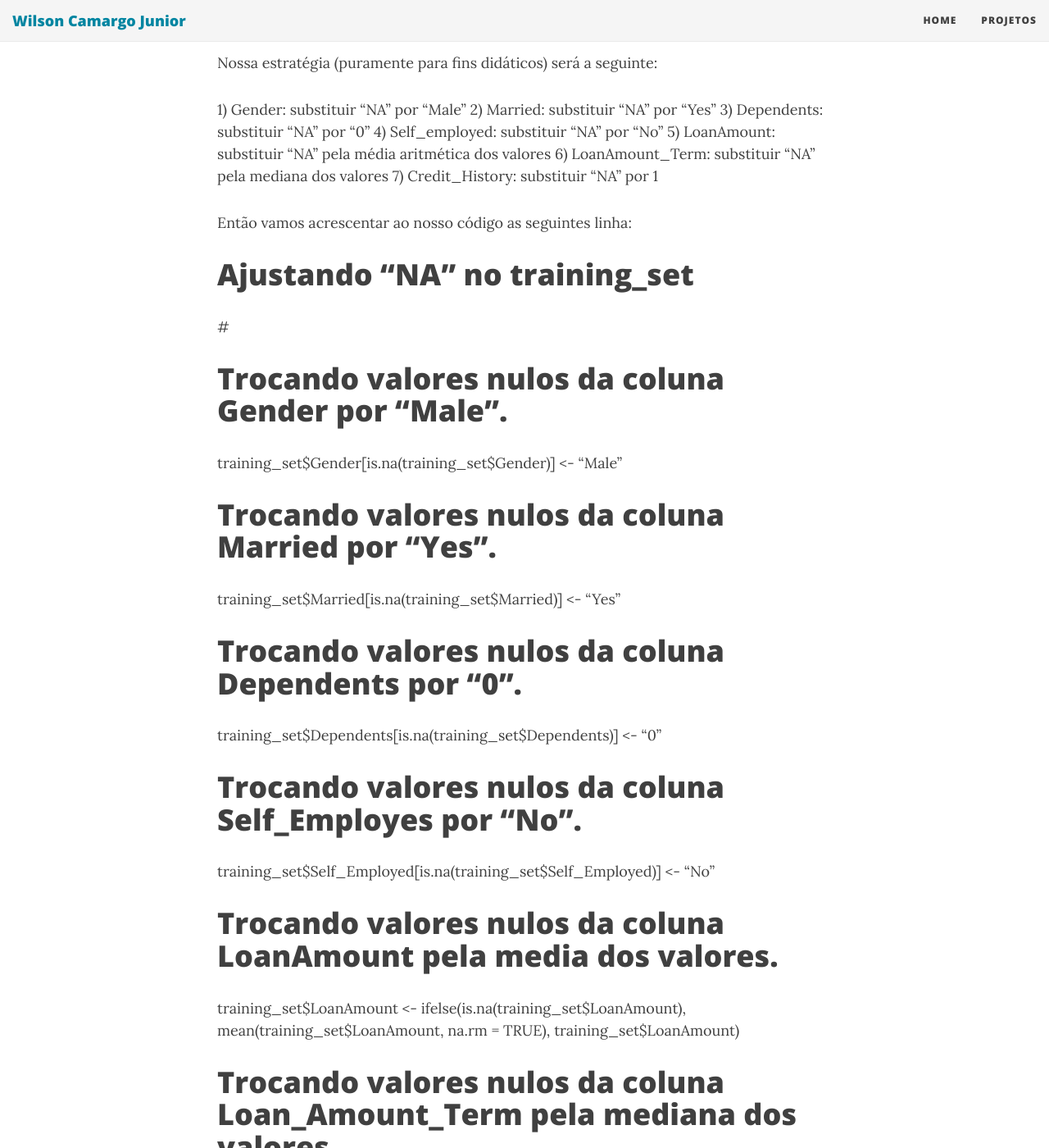
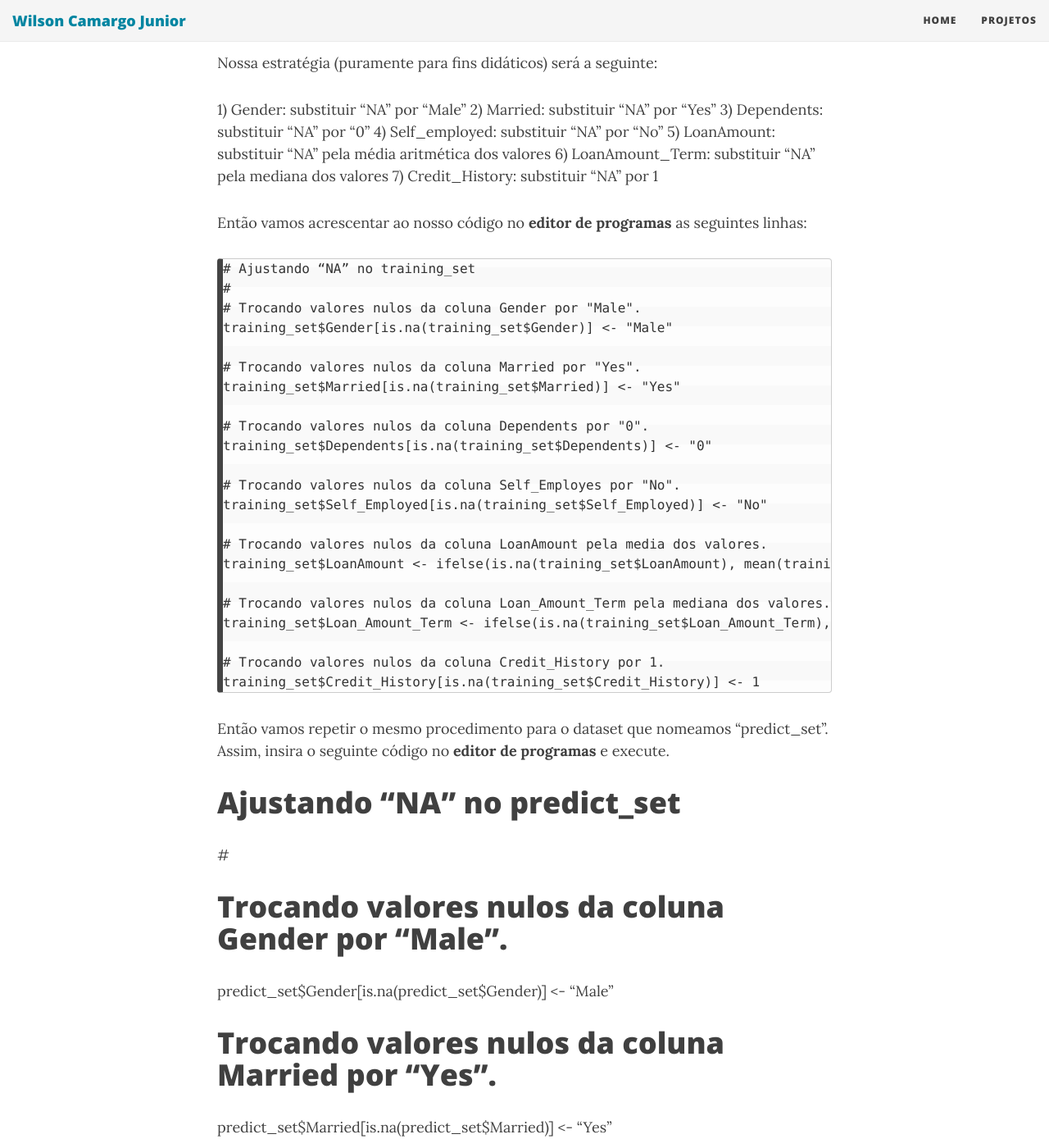
Before and after one commit to wilson-camargo-jr/teste, a Jekyll site: the page built from tmp/p7.md, in a window 1280 px wide and 1400 px high, scrolled down 11764 px. Shown: the whole window at 82% size. Built offline with Jekyll 4.4.1, drawn with Linux system fonts in a browser that asks for light colours; nearby versions of some CDN libraries; comment, search, counter and statistics services are not loaded; some of the changed lines change nothing that is shown; some of the changed text lies outside the part shown.

Commit message:
Update p7.md

````diff
--- a/tmp/p7.md
+++ b/tmp/p7.md
@@ -206,9 +206,9 @@ Nossa estratégia (puramente para fins didáticos) será a seguinte:
 6)	LoanAmount_Term:  substituir “NA” pela mediana dos valores
 7)	Credit_History:	substituir “NA” por 1
 
+Então vamos acrescentar ao nosso código no **editor de programas** as seguintes linhas:
 
-Então vamos acrescentar ao nosso código as seguintes linha:
-
+```
 # Ajustando “NA” no training_set
 #
 # Trocando valores nulos da coluna Gender por "Male".
@@ -224,36 +224,16 @@ training_set$Dependents[is.na(training_set$Dependents)] <- "0"
 training_set$Self_Employed[is.na(training_set$Self_Employed)] <- "No"
 
 # Trocando valores nulos da coluna LoanAmount pela media dos valores.
-training_set$LoanAmount <- ifelse(is.na(training_set$LoanAmount),                                      mean(training_set$LoanAmount, na.rm = TRUE),                                    training_set$LoanAmount)
+training_set$LoanAmount <- ifelse(is.na(training_set$LoanAmount), mean(training_set$LoanAmount, na.rm = TRUE), training_set$LoanAmount)
 
 # Trocando valores nulos da coluna Loan_Amount_Term pela mediana dos valores.
-training_set$Loan_Amount_Term <- ifelse(is.na(training_set$Loan_Amount_Term),                                         median(training_set$Loan_Amount_Term,na.rm = TRUE),                                         training_set$Loan_Amount_Term)
+training_set$Loan_Amount_Term <- ifelse(is.na(training_set$Loan_Amount_Term), median(training_set$Loan_Amount_Term,na.rm = TRUE), training_set$Loan_Amount_Term)
 
 # Trocando valores nulos da coluna Credit_History por 1.
-training_set$Credit_History[is.na(training_set$Credit_History)] <-1
+training_set$Credit_History[is.na(training_set$Credit_History)] <- 1
+```
 
-
-
-
-
-
-
-Vamos verificar como ficou o dataset . Execute o seguinte comando na console.
-
-colSums(is.na(training_set))
-
-> colSums(is.na(training_set))
-          Loan_ID            Gender           Married        Dependents
-                0                 0                 0                 0
-        Education     Self_Employed   ApplicantIncome CoapplicantIncome
-                0                 0                 0                 0
-       LoanAmount  Loan_Amount_Term    Credit_History     Property_Area
-                0                 0                 0                 0
-      Loan_Status
-                0
->
-
-Então vamos repetir o mesmo procedimento para o dataset que nomeamos “predict_set”.  Assim, insira o seguinte código no editor e execute.
+Então vamos repetir o mesmo procedimento para o dataset que nomeamos “predict_set”.  Assim, insira o seguinte código no **editor de programas** e execute.
 
 
 # Ajustando “NA” no predict_set
````
